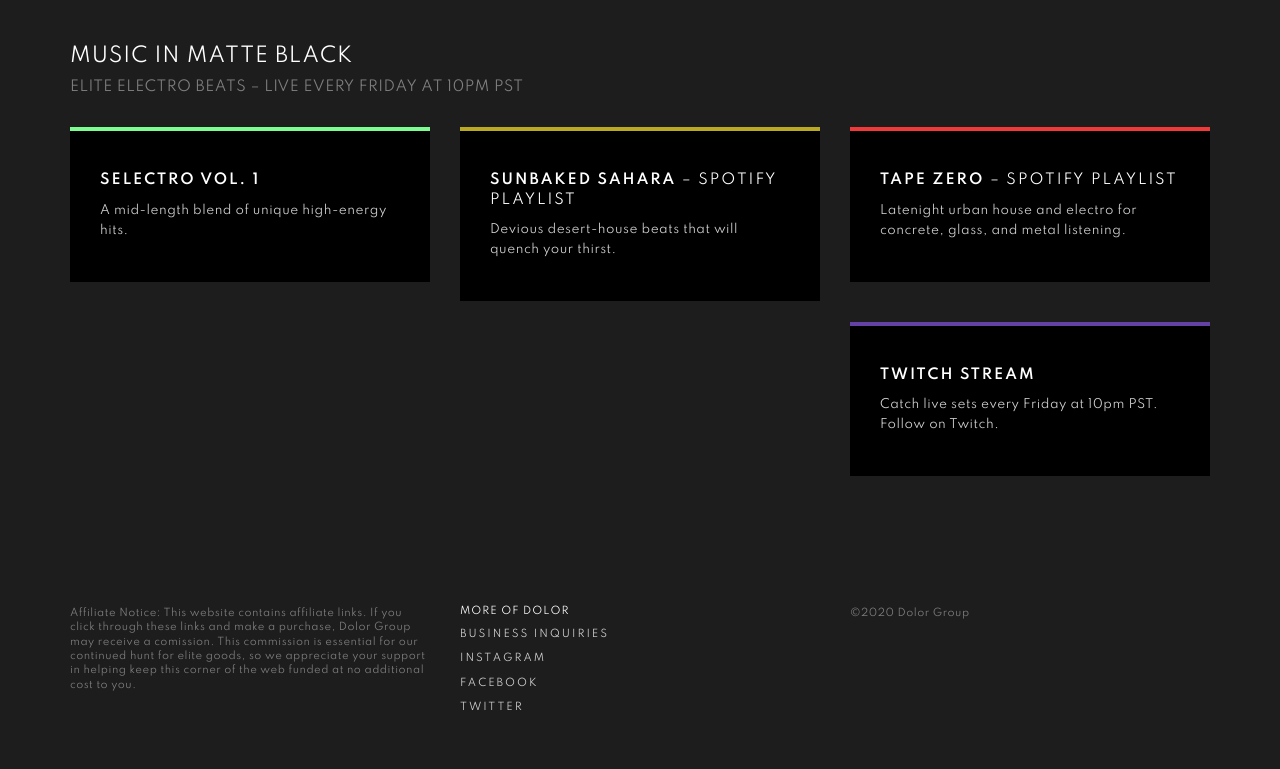
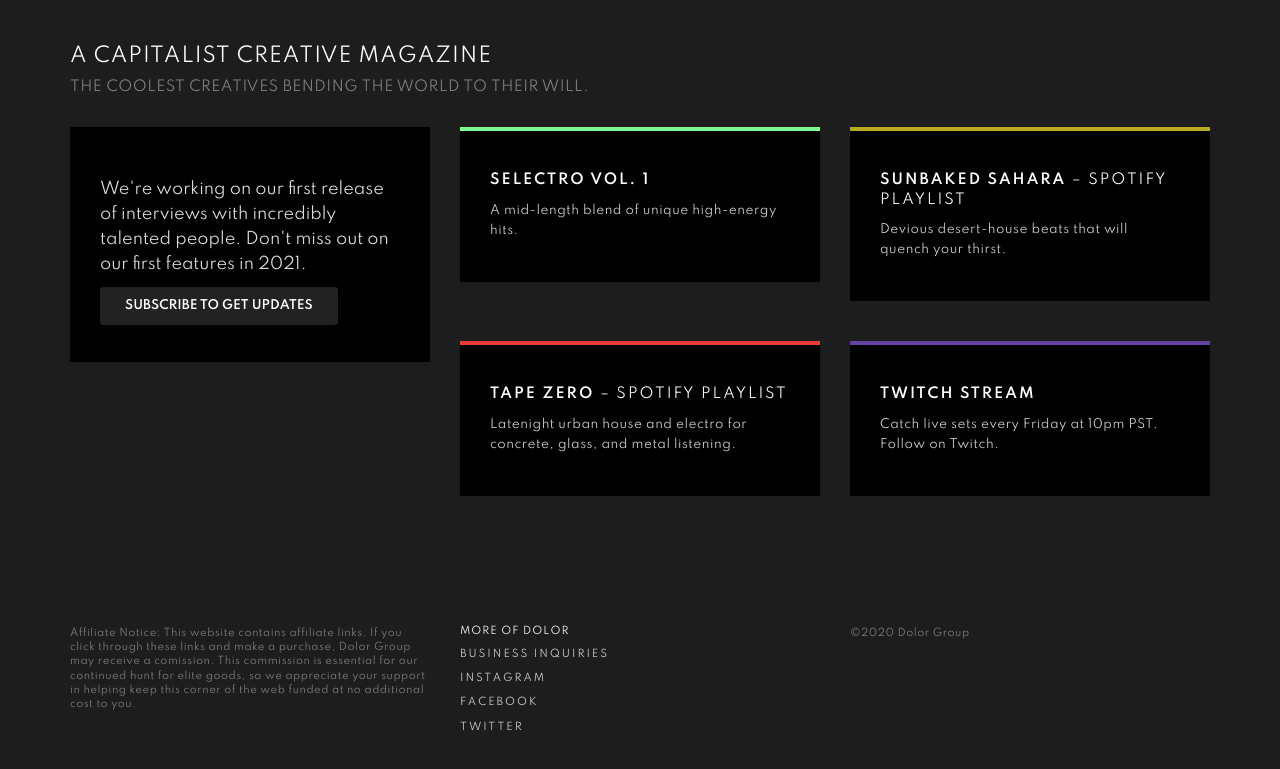
Before and after one commit to drfarrell/dolorgroup, a plain HTML site: page index.html in a window 1280 px wide. Shown: the part 35-804 px from the top of the page. Drawn offline with nearby package versions, Linux system fonts and the light colour scheme; a script that the page names is missing.

Commit message:
Added-in Email C2A to Typeform

```diff
--- a/index.html
+++ b/index.html
@@ -3,7 +3,7 @@
 <head>
   <meta charset="utf-8">
   <meta name="viewport" content="width=device-width">
-  <title>D O L O R - Music in Matte Black</title>
+  <title>D O L O R - A Capitalist Creative Magazine</title>
   <script src="https://code.jquery.com/jquery.min.js"></script>
   <link href="https://maxcdn.bootstrapcdn.com/bootstrap/3.3.6/css/bootstrap.min.css" rel="stylesheet" type="text/css" />
   <script src="https://maxcdn.bootstrapcdn.com/bootstrap/3.3.6/js/bootstrap.min.js"></script>
@@ -16,13 +16,23 @@
   </nav>
   <div class="intro">
     <div class="container">
-      <h1>Music in matte black</h1>
-      <p>Elite electro beats – Live every Friday at 10pm PST</p>
+      <h1>A Capitalist Creative Magazine</h1>
+      <p>The coolest creatives bending the world to their will. </p>
     </div>
   </div>
   <div class="container">
     <div class="row">
-       <div class="col-sm-4">
+      <div class="col-sm-4">
+        <div class="item">
+          <div class="product">
+            <div class="product-desc">
+             <h6>We're working on our first release of interviews with incredibly talented people. Don't miss out on our first features in 2021.</h6>
+             <a class="typeform-share button" href="https://form.typeform.com/to/QXjqX8nd?typeform-medium=embed-snippet" data-mode="popup" style="display:inline-block;text-decoration:none;background-color:#222;color:white;cursor:pointer;font-size:12px; line-height:37.5px;text-align:center;margin:0;height:37.5px;padding:0px 25px;border-radius:3px;max-width:100%;white-space:nowrap;overflow:hidden;text-overflow:ellipsis;font-weight:bold;-webkit-font-smoothing:antialiased;-moz-osx-font-smoothing:grayscale;" data-size="70" data-hide-footer="true" target="_blank">SUBSCRIBE TO GET UPDATES </a> <script> (function() { var qs,js,q,s,d=document, gi=d.getElementById, ce=d.createElement, gt=d.getElementsByTagName, id="typef_orm_share", b="https://embed.typeform.com/"; if(!gi.call(d,id)){ js=ce.call(d,"script"); js.id=id; js.src=b+"embed.js"; q=gt.call(d,"script")[0]; q.parentNode.insertBefore(js,q) } })() </script>
+            </div>
+          </div>
+        </div>
+      </div>
+      <div class="col-sm-4">
         <div class="item">
           <a href="https://open.spotify.com/playlist/7nnn9Zd2NZdZU9h0NlSZkn?si=DwerKCIwRrOLSlN1gi-dNg">
             <div class="product">
```
